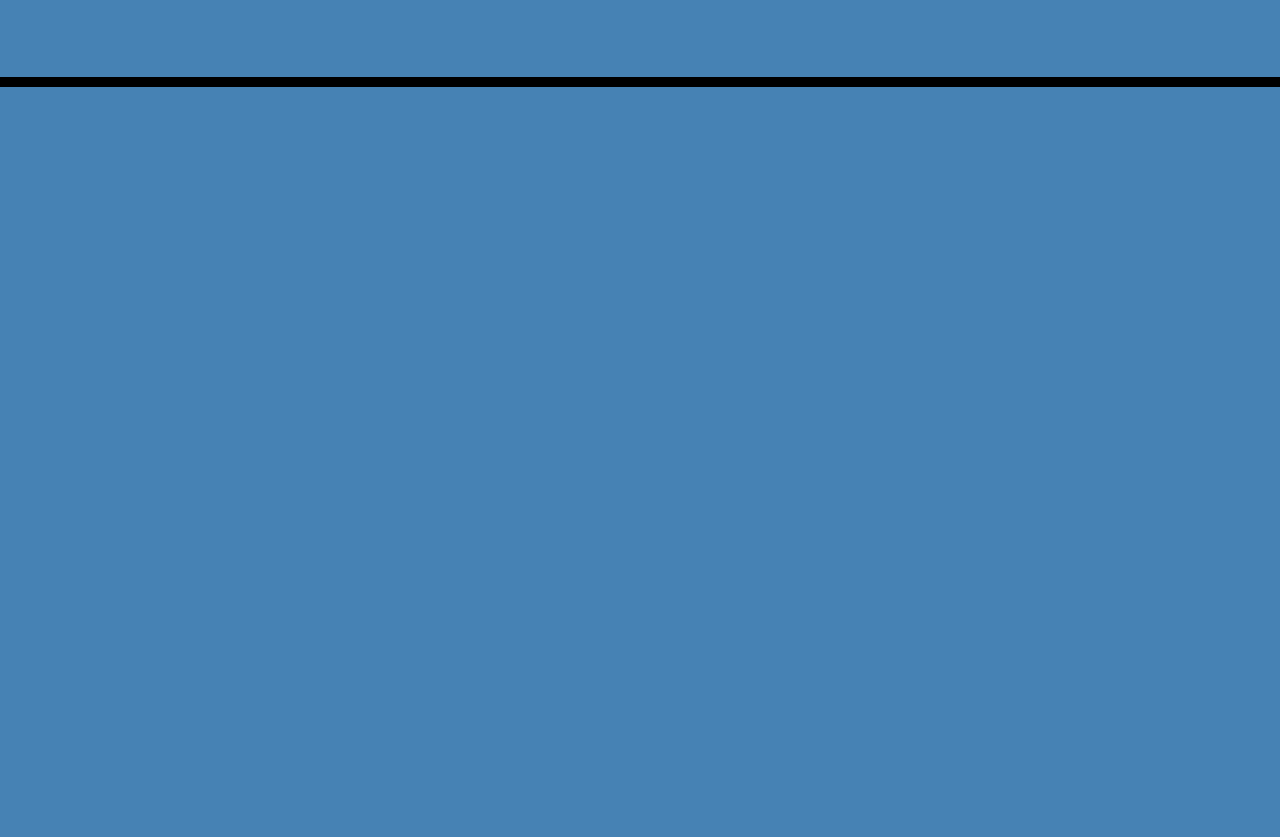
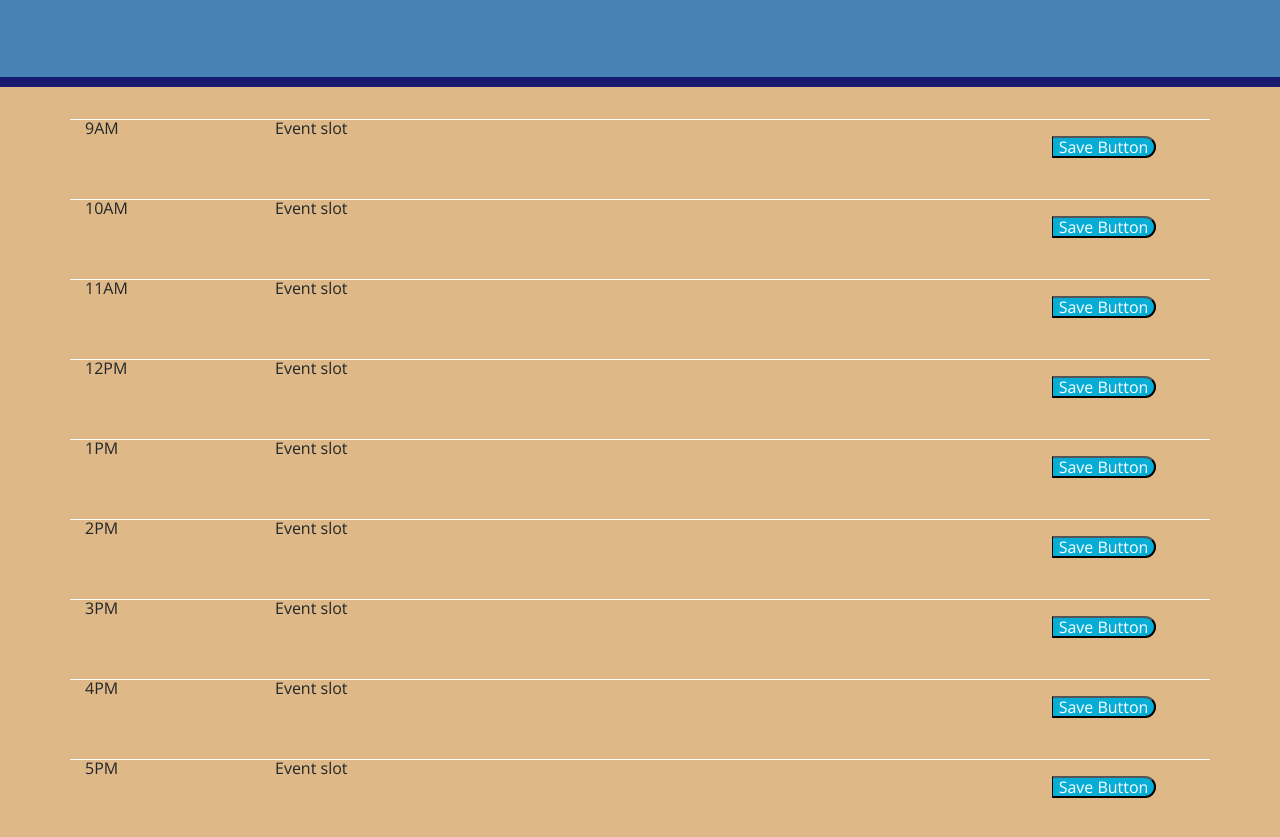
Before and after one commit to adela1445/MyDayPlanner, a plain HTML site: page index.html in a window 1280 px wide. Shown: the part 181-1018 px from the top of the page. Before the commit the page ends 800 px from the top, so only its background shows below. Drawn offline with nearby package versions, Linux system fonts and the light colour scheme.

Commit message:
Added Timeblocks to html added in the timeblocks the time, event description, btn to save added a different style to layout added classes that are already given to my save button

```diff
--- a/Develop/style.css
+++ b/Develop/style.css
@@ -2,7 +2,7 @@ body {
   font-family: "Open Sans", sans-serif;
   font-size: 16px;
   line-height: 1;
-  background-color: steelblue;
+  background-color: burlywood;
 }
 
 textarea {
@@ -19,7 +19,8 @@ textarea {
   background-color: transparent;
   color: whitesmoke;
   border-radius: 0;
-  border-bottom: 10px solid black;
+  border-bottom: 10px solid midnightblue;
+  background-color: steelblue;
 }
 
 .description {
--- a/index.html
+++ b/index.html
@@ -20,6 +20,8 @@
     />
     <link rel="stylesheet" href="./Develop/style.css" />
     <script src="./Develop/Script.js"></script>
+
+    </script>
     <title>Work Day Scheduler</title>
   </head>
 
@@ -29,9 +31,56 @@
       <p class="lead">A simple calendar app for scheduling your work day</p>
       <p id="currentDay" class="lead"></p>
     </header>
-    <div class="container">
+    <section class="container">
       <!-- Timeblocks go here -->
-    </div>
+<div class="row">
+  <div class="col-md-2">9AM</div>
+  <div class="col-md-8">Event slot</div>
+  <div class="col-md-2" >
+    <button class="saveBtn">Save Button</button></div>
+</div>
+<div class="row">
+  <div class="col-md-2">10AM</div>
+  <div class="col-md-8">Event slot</div>
+  <div class="col-md-2" >
+    <button class="saveBtn">Save Button</button></div></div>
+<div class="row">
+  <div class="col-md-2">11AM</div>
+  <div class="col-md-8">Event slot</div>
+  <div class="col-md-2" >
+    <button class="saveBtn">Save Button</button></div></div>
+<div class="row">
+  <div class="col-md-2">12PM</div>
+  <div class="col-md-8">Event slot</div>
+  <div class="col-md-2" >
+    <button class="saveBtn">Save Button</button></div></div>
+<div class="row">
+  <div class="col-md-2">1PM</div>
+  <div class="col-md-8">Event slot</div>
+  <div class="col-md-2" >
+    <button class="saveBtn">Save Button</button></div></div>
+<div class="row">
+  <div class="col-md-2">2PM</div>
+  <div class="col-md-8">Event slot</div>
+  <div class="col-md-2" >
+    <button class="saveBtn">Save Button</button></div></div>
+<div class="row">
+  <div class="col-md-2">3PM</div>
+  <div class="col-md-8">Event slot</div>
+  <div class="col-md-2" >
+    <button class="saveBtn">Save Button</button></div></div>
+<div class="row">
+  <div class="col-md-2">4PM</div>
+  <div class="col-md-8">Event slot</div>
+  <div class="col-md-2" >
+    <button class="saveBtn">Save Button</button></div></div>
+<div class="row">
+  <div class="col-md-2">5PM</div>
+  <div class="col-md-8">Event slot</div>
+  <div class="col-md-2" >
+    <button class="saveBtn">Save Button</button></div></div>
+
+    </section>
 
     <script src="https://code.jquery.com/jquery-3.4.1.min.js"></script>
     <script src="https://cdnjs.cloudflare.com/ajax/libs/moment.js/2.24.0/moment.min.js"></script>
```
